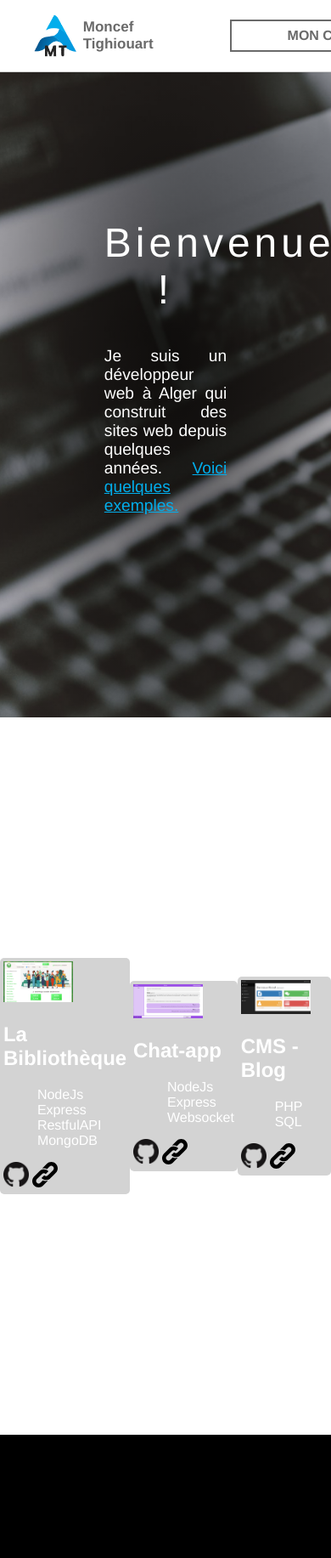
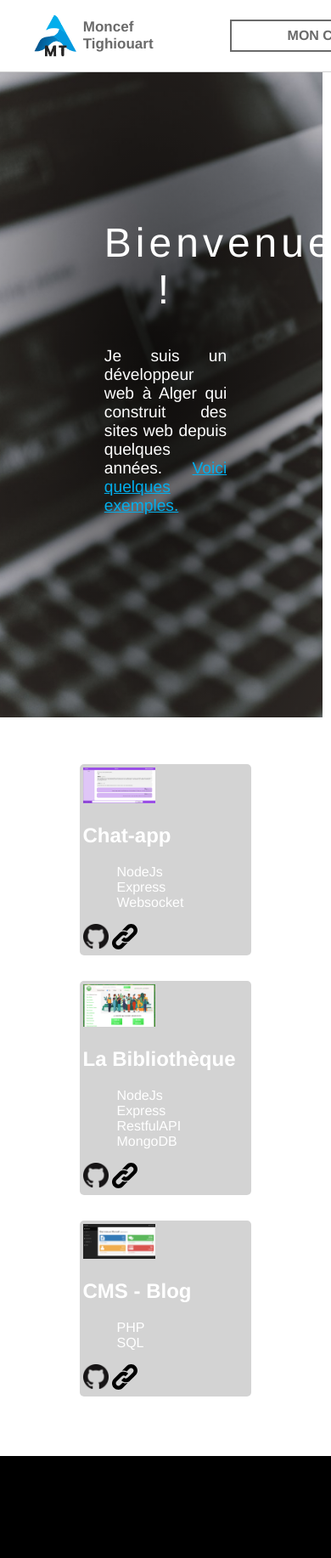
Before and after one commit to Moncef-Tighi/portfolio, a PHP site: page / in a window 390 px wide. Shown: the top 1833 px of the page at 85% size. Before the commit the page ends 1688 px from the top, so only its background shows below. Run offline with PHP 8.4, Linux system fonts and the light colour scheme.

Commit message:
Modification du design pour être plus responsive

```diff
--- a/main.css
+++ b/main.css
@@ -81,8 +81,8 @@ section {
     content: "";
     display: block;
     position: fixed;
-    height: 110%;
-    width: 110%;
+    height: 100%;
+    width: 100%;
     margin-left: -10px;
     left: 0;
     right: 0;
@@ -94,8 +94,8 @@ section {
 }
 #introduction:hover::before {
     filter: blur(5px);
-    width: 111%;
-    height: 111%;
+    width: 101%;
+    height: 101%;
 
 }
 #introduction div {
@@ -130,11 +130,12 @@ article {
     transition: 0.5s;
 }
 article:hover {
-    transform: scale(130%);
+    transform: scale(125%);
+    z-index: 2;
 }
 
 article img {
-    width: 21vw;
+    width: 22vw;
 }
 
 ul {
@@ -156,3 +157,15 @@ ul {
 #contact {
     background-color: black;
 }
+
+@media only screen and (max-width: 500px) {
+    #portfolio  {
+        display: block;
+        padding-top:3vh;
+    }
+    article {
+        margin: 0 auto;
+        width: 50vw;
+        margin-top: 3.5vh;
+    }
+}
```
Also changed, not shown: index.html (+17 -15 lines).
